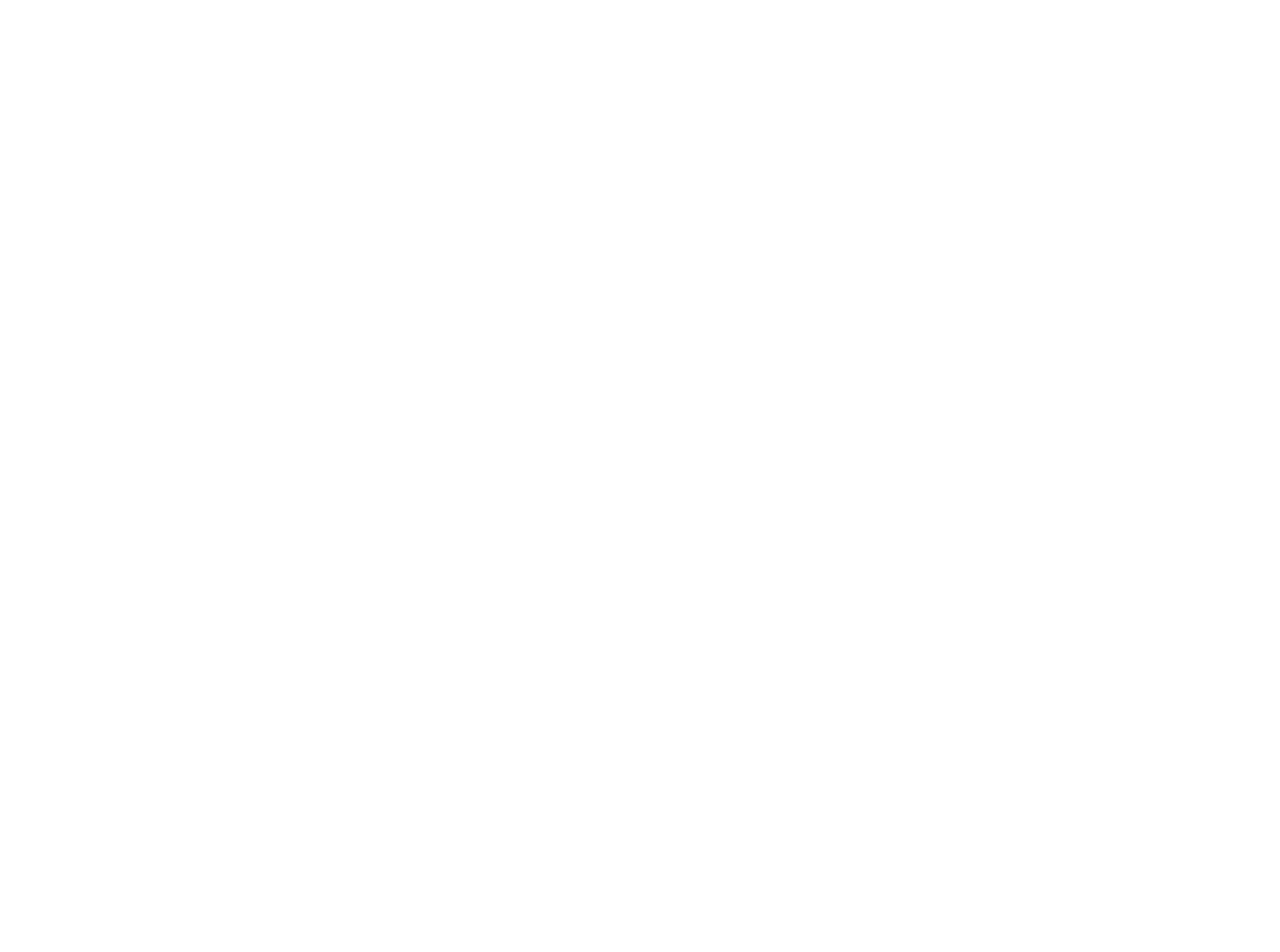
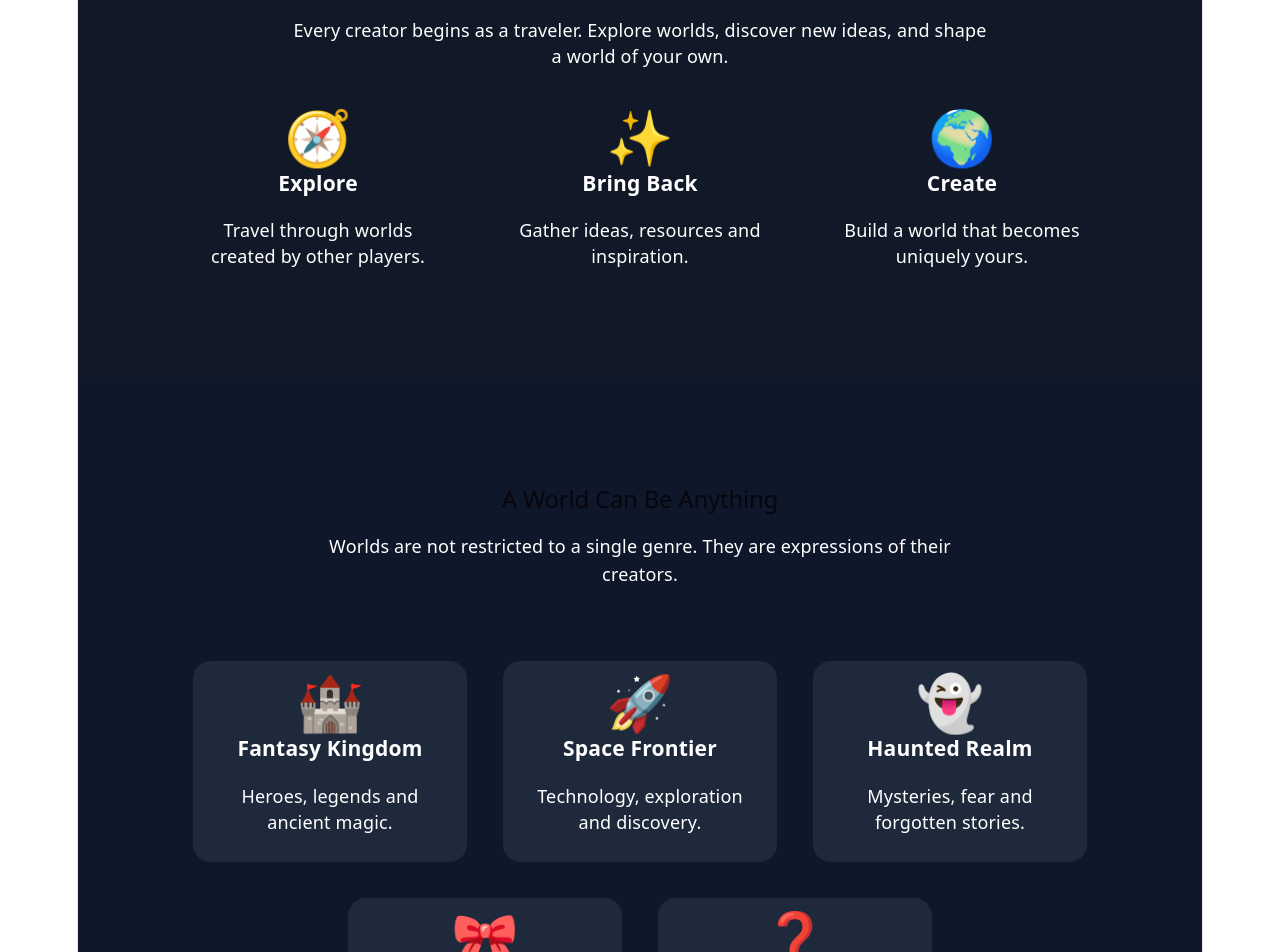
Before and after one commit to crowlas/our-connected-worlds, a React (Vite) app in the folder website/: page / in a window 1280 px wide. Shown: the part 1100-2052 px from the top of the page. Before the commit the page ends 1071 px from the top, so only its background shows below. Built offline with nearby package versions, Linux system fonts and the light colour scheme; a web font is replaced by a local one.

Commit message:
add journey

```diff
--- a/website/src/App.tsx
+++ b/website/src/App.tsx
@@ -1,21 +1,15 @@
 import Hero from "./components/Hero";
+import Journey from "./components/Journey";
+import WorldDefinition from "./components/WorldDefinition";
 import WorldUniverse from "./components/WorldUniverse";
 
 function App() {
   return (
     <main>
       <Hero />
-
-      <h2
-        style={{
-          textAlign: "center",
-          marginTop: "4rem",
-        }}
-      >
-        A Universe of Connected Worlds
-      </h2>
-
       <WorldUniverse />
+      <Journey />
+      <WorldDefinition />
     </main>
   );
 }
--- /dev/null
+++ b/website/src/components/Journey.tsx
@@ -0,0 +1,53 @@
+import JourneyStep from "./JourneyStep";
+
+export default function Journey() {
+  return (
+    <section
+      style={{
+        padding: "6rem 2rem",
+        textAlign: "center",
+        background: "#111827",
+        color: "white",
+      }}
+    >
+      <h2>Your Journey</h2>
+
+      <p
+        style={{
+          maxWidth: 700,
+          margin: "1rem auto 3rem",
+        }}
+      >
+        Every creator begins as a traveler. Explore worlds, discover new ideas,
+        and shape a world of your own.
+      </p>
+
+      <div
+        style={{
+          display: "flex",
+          justifyContent: "center",
+          gap: "4rem",
+          flexWrap: "wrap",
+        }}
+      >
+        <JourneyStep
+          icon="🧭"
+          title="Explore"
+          description="Travel through worlds created by other players."
+        />
+
+        <JourneyStep
+          icon="✨"
+          title="Bring Back"
+          description="Gather ideas, resources and inspiration."
+        />
+
+        <JourneyStep
+          icon="🌍"
+          title="Create"
+          description="Build a world that becomes uniquely yours."
+        />
+      </div>
+    </section>
+  );
+}
--- /dev/null
+++ b/website/src/components/JourneyStep.tsx
@@ -0,0 +1,32 @@
+type JourneyStepProps = {
+  icon: string;
+  title: string;
+  description: string;
+};
+
+export default function JourneyStep({
+  icon,
+  title,
+  description,
+}: JourneyStepProps) {
+  return (
+    <div
+      style={{
+        maxWidth: 250,
+      }}
+    >
+      <div
+        style={{
+          fontSize: "3rem",
+          marginBottom: "1rem",
+        }}
+      >
+        {icon}
+      </div>
+
+      <h3>{title}</h3>
+
+      <p>{description}</p>
+    </div>
+  );
+}
--- /dev/null
+++ b/website/src/components/WorldDefinition.tsx
@@ -0,0 +1,98 @@
+export default function WorldDefinition() {
+  return (
+    <section
+      style={{
+        padding: "6rem 2rem",
+        textAlign: "center",
+        background: "#0F172A",
+        color: "white",
+      }}
+    >
+      <h2>A World Can Be Anything</h2>
+
+      <p
+        style={{
+          maxWidth: "700px",
+          margin: "1rem auto 4rem",
+          lineHeight: 1.6,
+        }}
+      >
+        Worlds are not restricted to a single genre. They are expressions of
+        their creators.
+      </p>
+
+      <div
+        style={{
+          display: "flex",
+          justifyContent: "center",
+          gap: "2rem",
+          flexWrap: "wrap",
+        }}
+      >
+        <WorldCard
+          icon="🏰"
+          title="Fantasy Kingdom"
+          description="Heroes, legends and ancient magic."
+        />
+
+        <WorldCard
+          icon="🚀"
+          title="Space Frontier"
+          description="Technology, exploration and discovery."
+        />
+
+        <WorldCard
+          icon="👻"
+          title="Haunted Realm"
+          description="Mysteries, fear and forgotten stories."
+        />
+
+        <WorldCard
+          icon="🎀"
+          title="Cozy Village"
+          description="Friendship, creativity and community."
+        />
+
+        <WorldCard
+          icon="❓"
+          title="Something New"
+          description="Create ideas nobody has imagined yet."
+        />
+      </div>
+    </section>
+  );
+}
+
+function WorldCard({
+  icon,
+  title,
+  description,
+}: {
+  icon: string;
+  title: string;
+  description: string;
+}) {
+  return (
+    <div
+      style={{
+        width: 220,
+        padding: "1.5rem",
+        borderRadius: "1rem",
+        background: "#1E293B",
+      }}
+    >
+      <div
+        style={{
+          fontSize: "3rem",
+          marginBottom: "1rem",
+        }}
+      >
+        {icon}
+      </div>
+
+      <h3>{title}</h3>
+
+      <p>{description}</p>
+    </div>
+  );
+}
```
